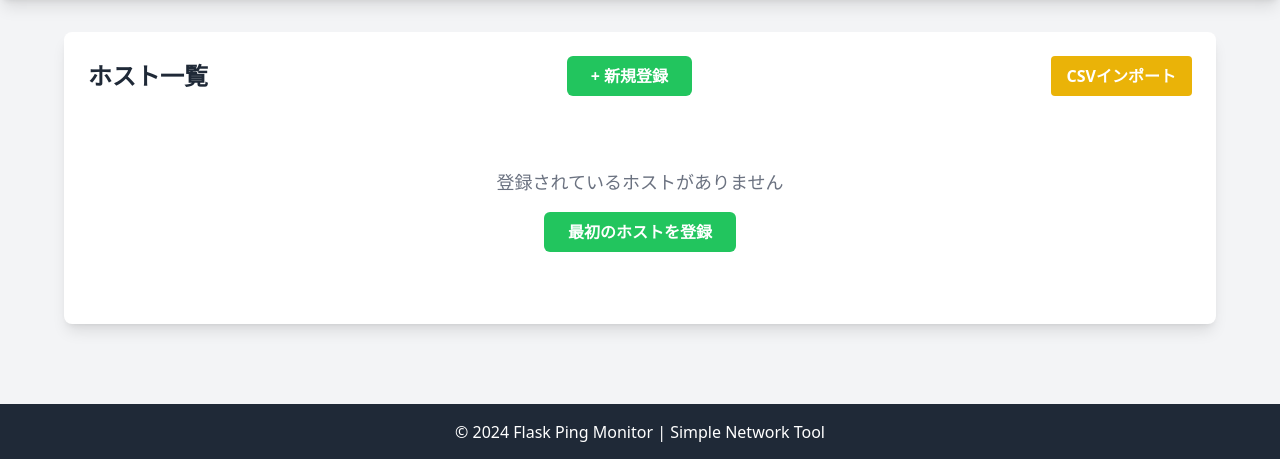
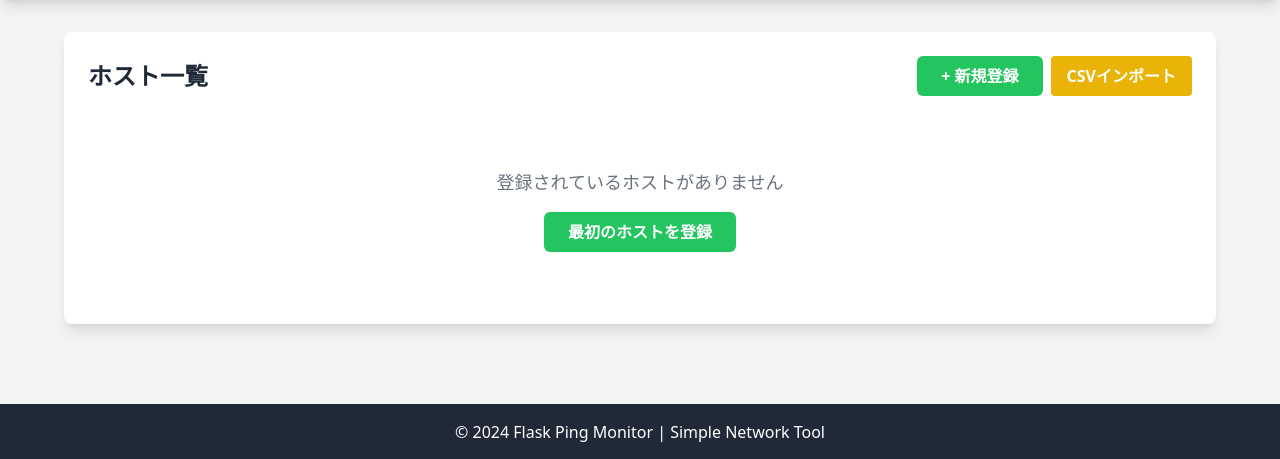
Before and after one commit to Sohey-k/flask-ping-monitor, a Flask app: page /list in a window 1280 px wide. Shown: the part 56-515 px from the top of the page. Run offline with Flask 3, Linux system fonts and the light colour scheme; data that the repository does not hold is empty; some libraries are stand-ins or nearby versions.

Commit message:
Change List.html

```diff
--- a/templates/list.html
+++ b/templates/list.html
@@ -7,14 +7,18 @@
     <div class="bg-white rounded-lg shadow-lg p-6">
         <div class="flex justify-between items-center mb-6">
             <h2 class="text-2xl font-bold text-gray-800">ホスト一覧</h2>
+
+            <div class="flex space-x-2">
                 <a href="{{ url_for('add_new_host') }}"
                     class="bg-green-500 hover:bg-green-600 text-white font-bold py-2 px-6 rounded-md transition duration-200">
                     + 新規登録
                 </a>
+
                 <a href="{{ url_for('import_hosts') }}"
                     class="bg-yellow-500 hover:bg-yellow-600 text-white font-bold py-2 px-4 rounded">
                     CSVインポート
                 </a>
+            </div>
         </div>
 
         {% if hosts %}
```
Lines whose indentation alone changed are shown as unchanged.
